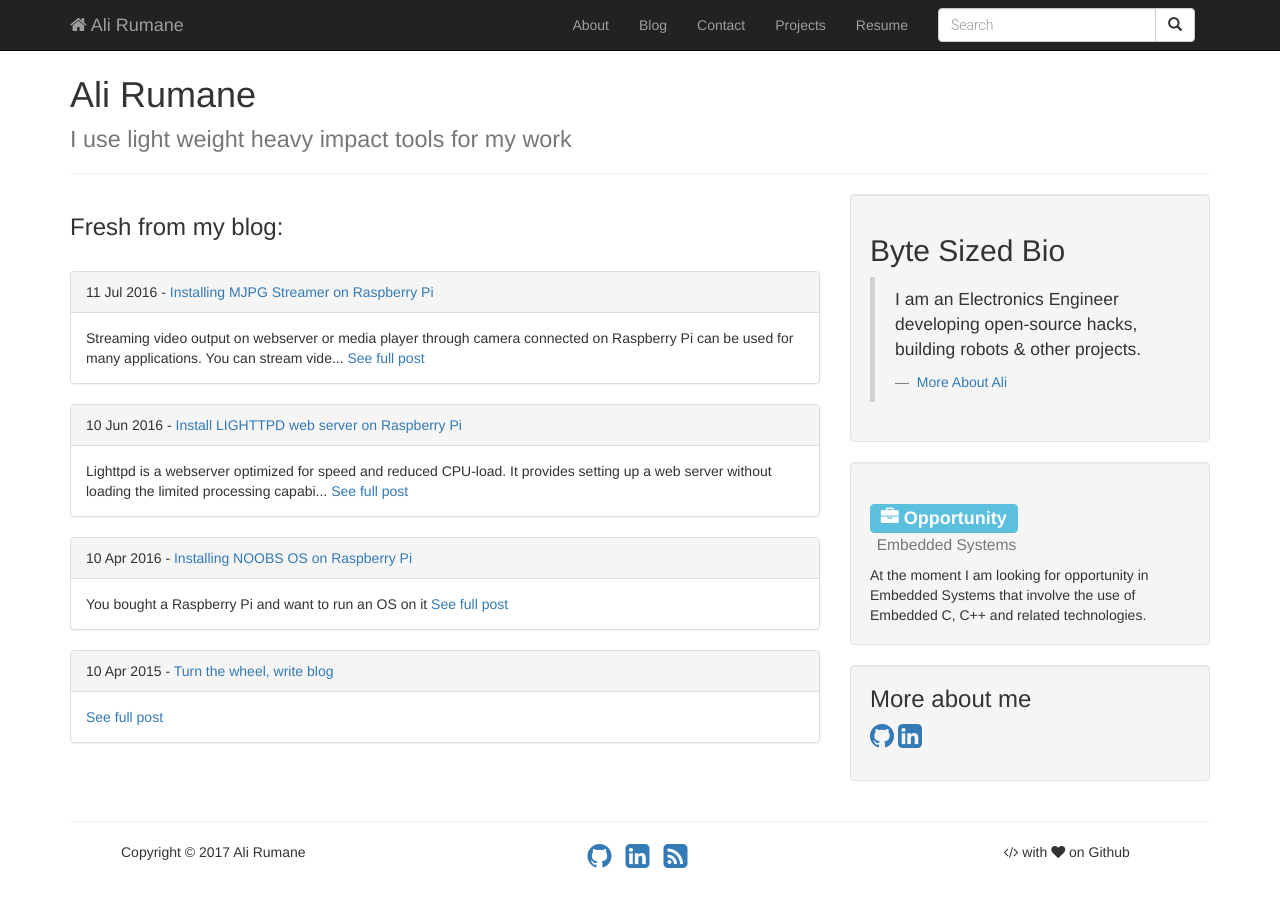
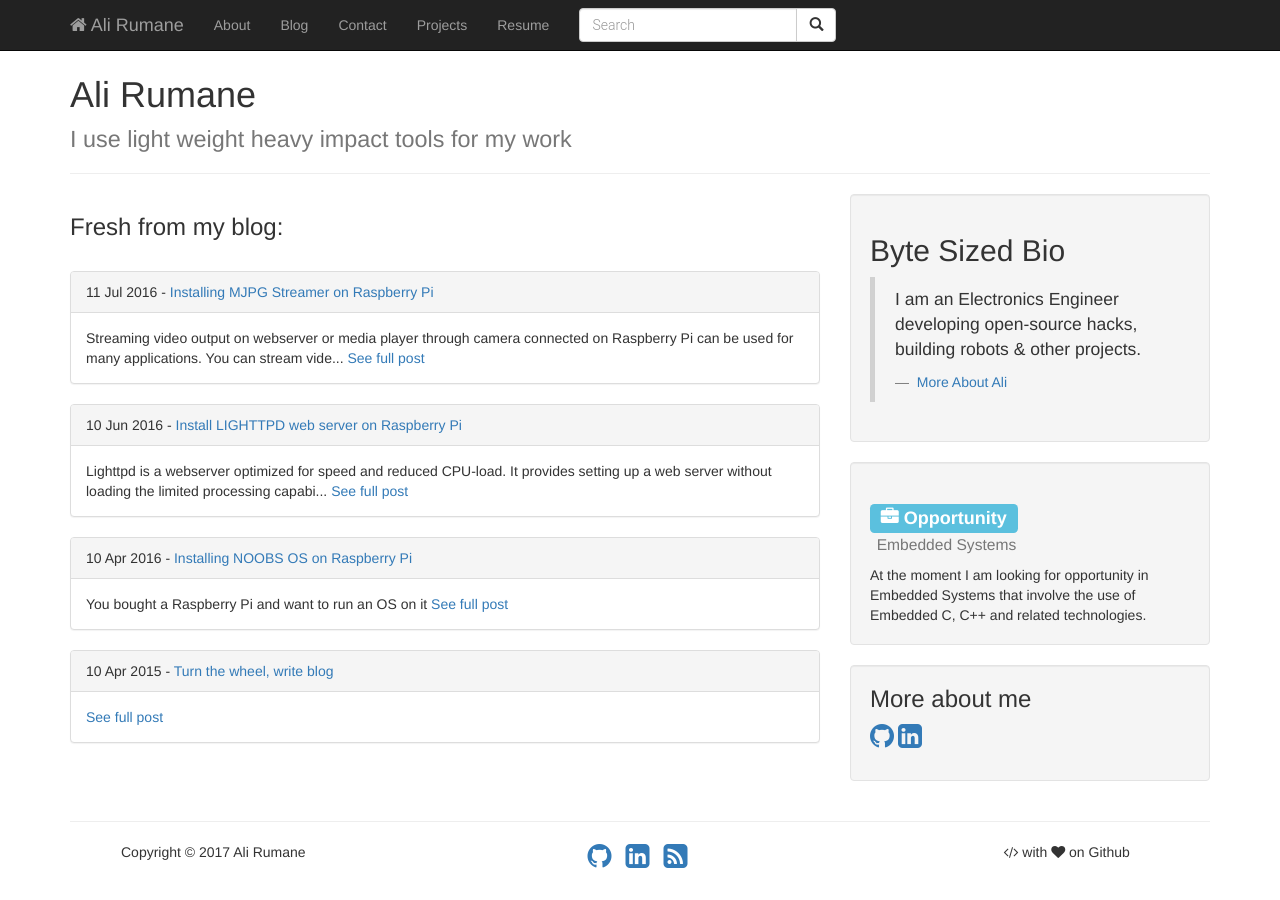
Before and after one commit to alirumane/ali-backup, a Jekyll site: the page built from index.md, in a window 1280 px wide. Built offline with Jekyll 4.4.1, drawn with Linux system fonts in a browser that asks for light colours.

Commit message:
Update style.css

```diff
--- a/assets/themes/bootstrap/css/style.css
+++ b/assets/themes/bootstrap/css/style.css
@@ -5,9 +5,6 @@
 
 .container-narrow > hr {
   margin: 30px 0; }
-
-.navbar .nav {
-  float: right; }
 
 /* posts index */
 .post > h3.title {
```
